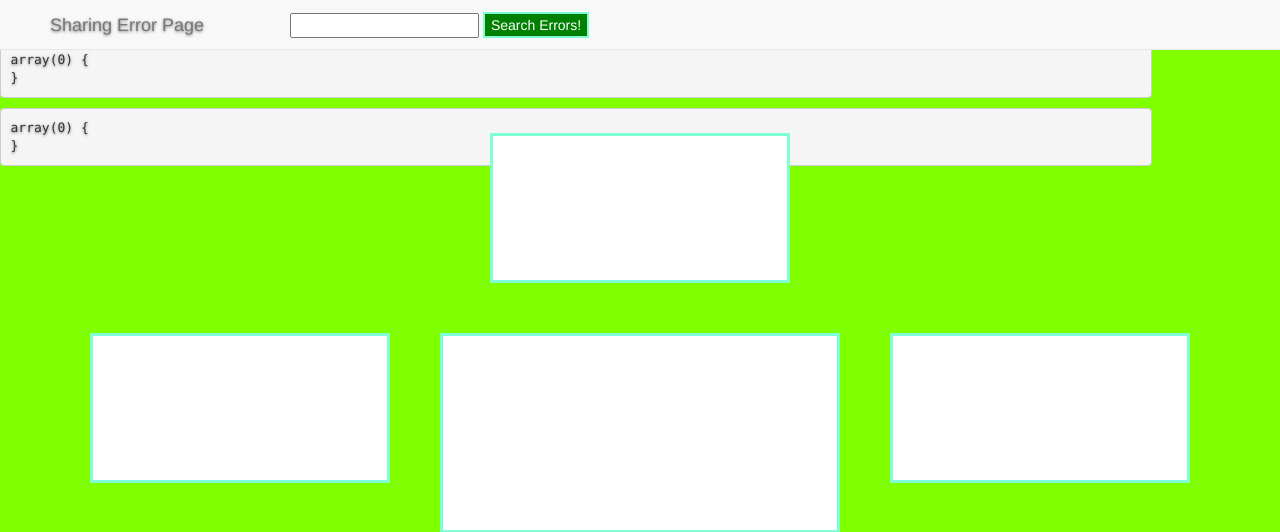
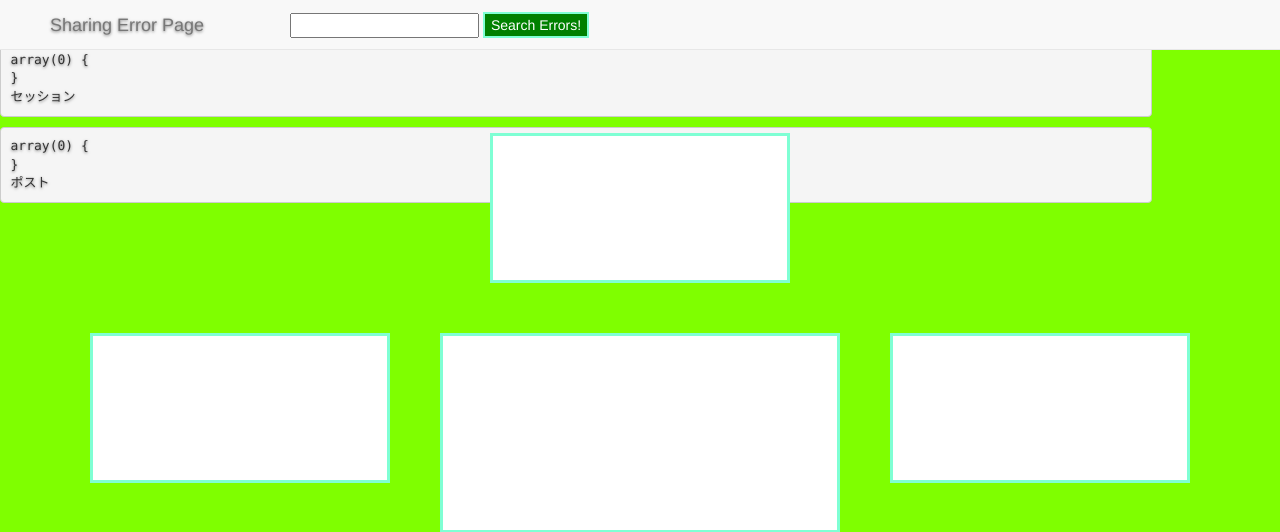
Before and after one commit to stealpattan/web_app, a PHP site: page /index.php in a window 1280 px wide. Shown: the top 532 px of the page. Run offline with PHP 8.4, Linux system fonts and the light colour scheme.

Commit message:
error exist

```diff
--- a/main_pages/index.php
+++ b/main_pages/index.php
@@ -3,9 +3,11 @@
 	require('../dbconnect.php');
 	echo "<pre>";
 	var_dump($_SESSION);
+	echo "セッション";
 	echo "</pre>";
 	echo "<pre>";
 	var_dump($_POST);
+	echo "ポスト";
 	echo "</pre>";
 
 	if (isset($_GET) && !empty($_GET)) {
@@ -20,6 +22,7 @@
 		$main_data = mysqli_fetch_assoc($record);
 		echo "<pre>";
 		var_dump($main_data);
+		echo "main_dataの表示";
 		echo "</pre>";
 
 		$sql2 = sprintf('SELECT * FROM `comment` WHERE `reply_id` = %s ORDER BY `created` DESC LIMIT 1, 5', $comment_number);
@@ -34,7 +37,6 @@
 
 		//ゲット送信されたデータが存在している時に返信を可能にします
 		if (isset($_POST) && !empty($_POST)) {
-			echo "hogehoge";
 			if (isset($_POST['replyComment']) && !empty($_POST['replyComment'])) {
 				// header("Location: index.php");//11にはコメントが存在しているようなので、デフォルトで、ここを指定しておきます
 				echo "<br>";
```
